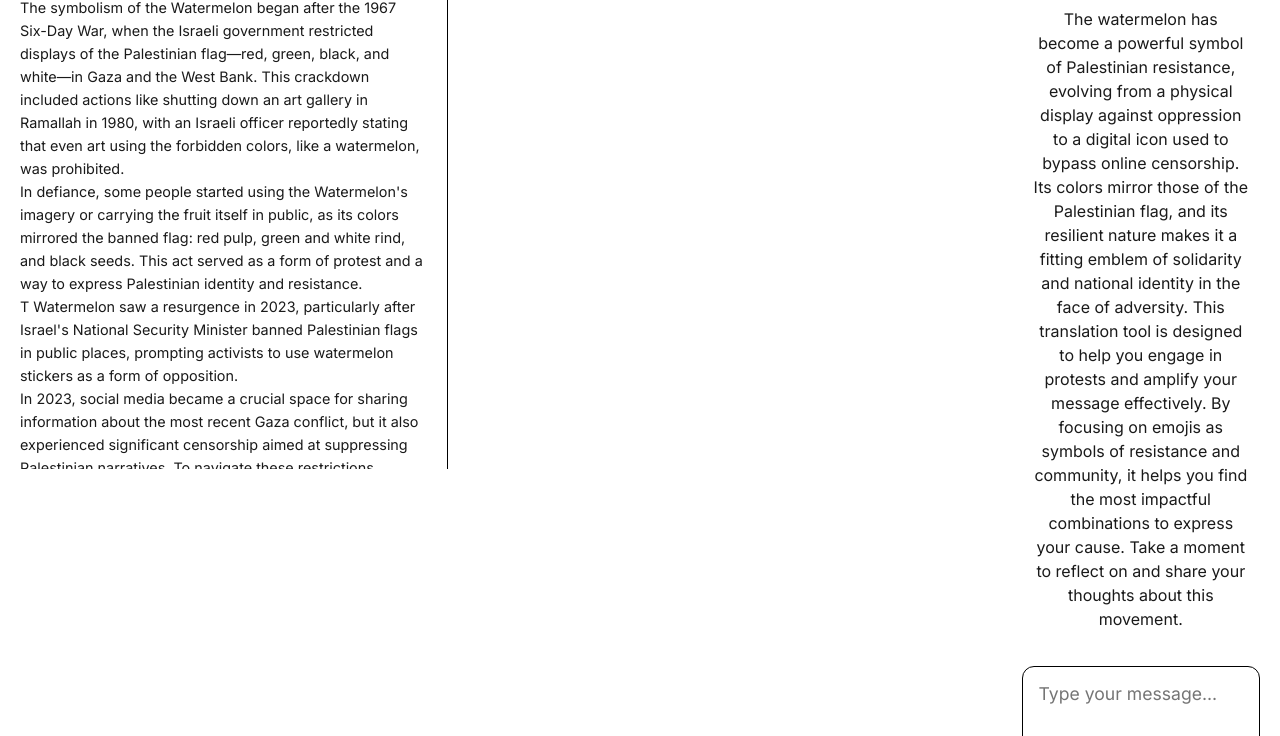
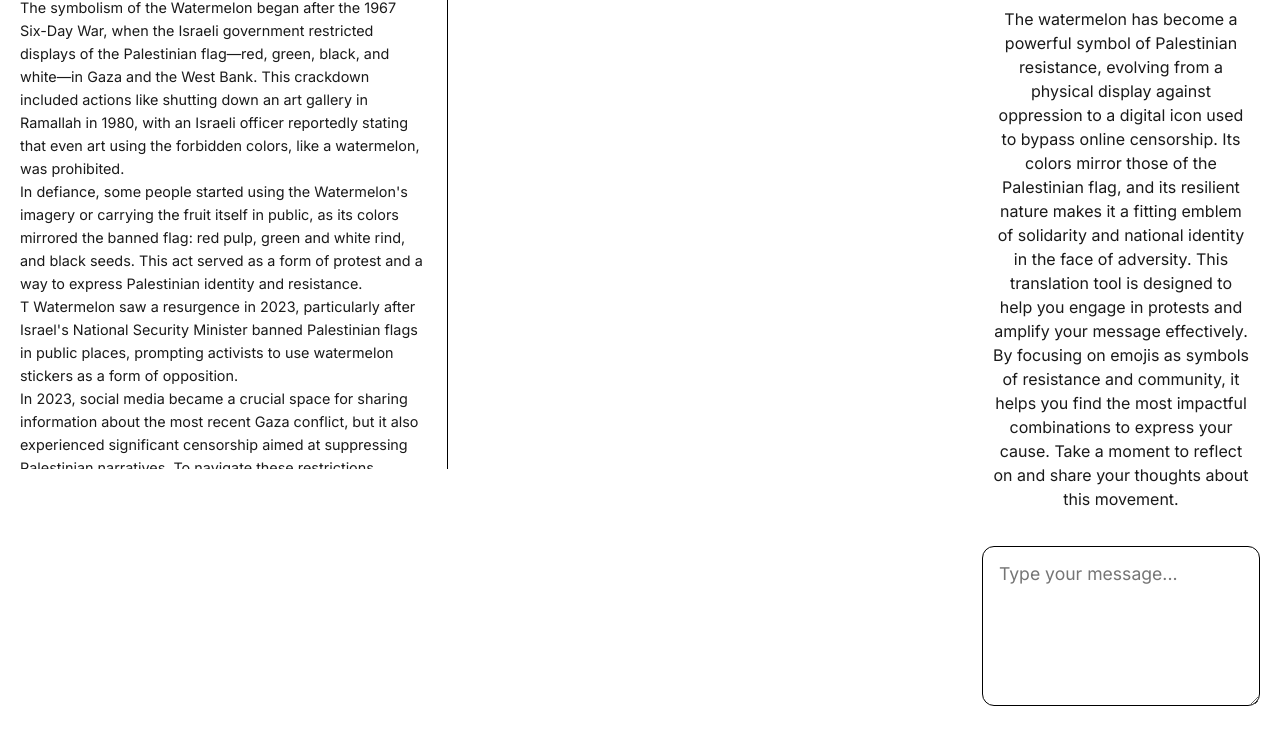
Before and after one commit to aruclan/emoji-activism, a plain HTML site: page translator.html in a window 1280 px wide. Shown: the part 331-1067 px from the top of the page. Drawn offline with Linux system fonts and the light colour scheme.

Commit message:
Update translator.html

```diff
--- a/translator.html
+++ b/translator.html
@@ -81,13 +81,12 @@
     border-bottom: 0.45px solid var(--border-color); /* Linea sotto il disclaimer */
   }
 
-  .main-column {
-    width: 60%;
-    margin-left: 40%;                        /* Distanza dalla sinistra per non sovrapporsi */
-    padding: 100px 20px 60px;
-    text-align: center;
-  }
-
+ .main-column {
+  width: 65%;
+  margin-left: 35%;
+  padding: 100px 20px 60px;
+  text-align: center;
+}
   .mobile-btn {
     display: none;
     position: fixed;
```
